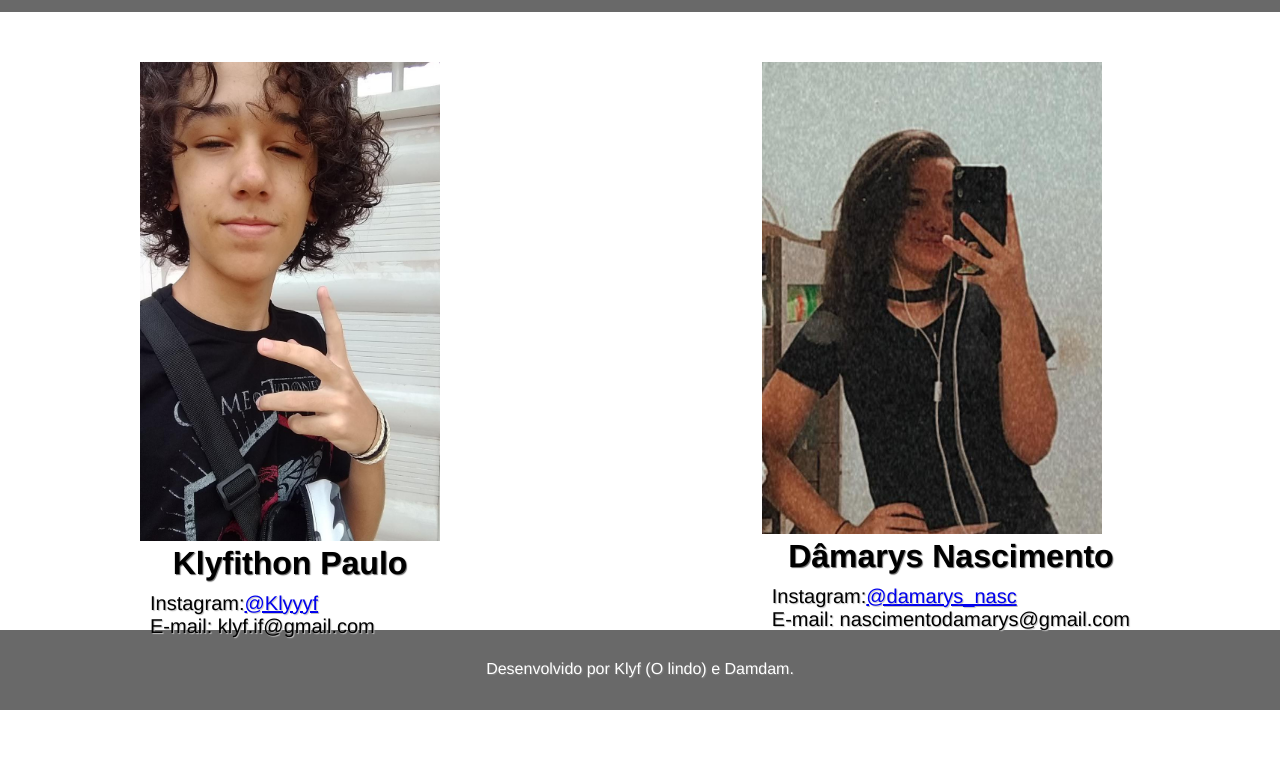
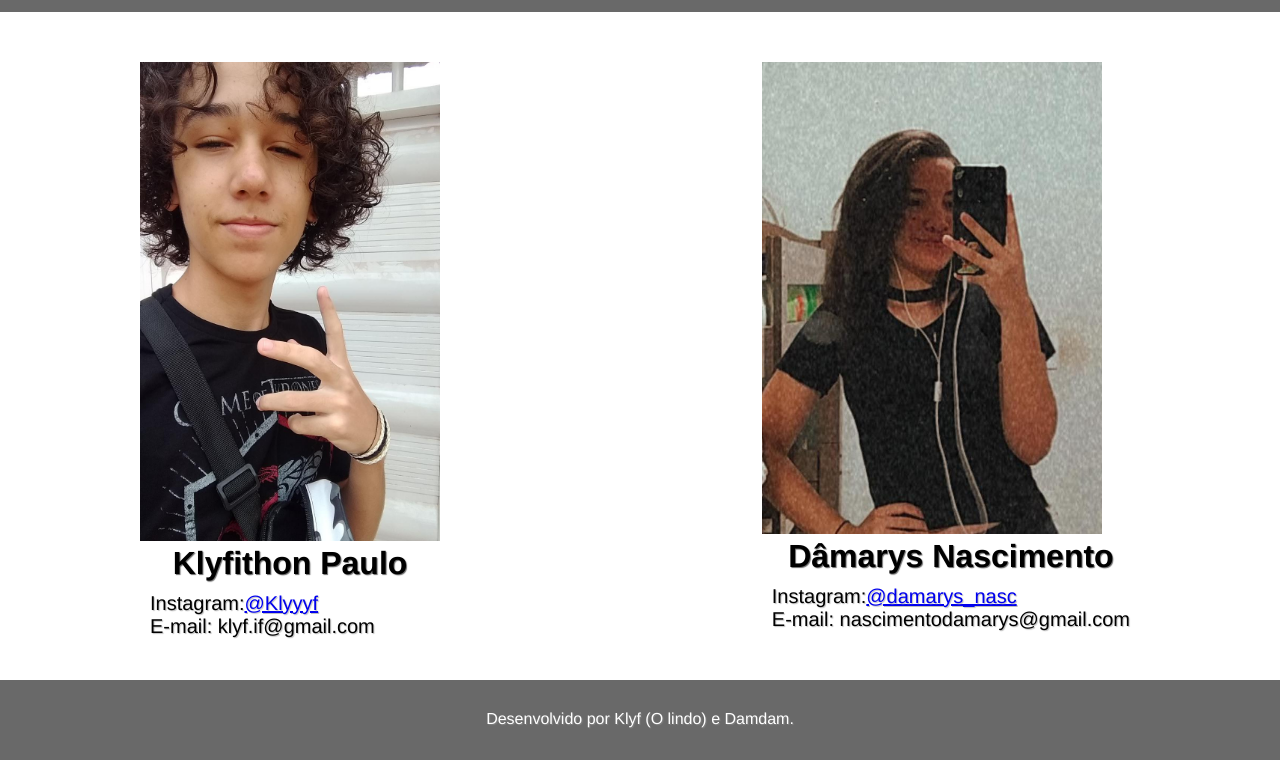
Before and after one commit to Klyyyf/PI, a plain HTML site: page dv.html in a window 1280 px wide. Shown: the part 108-868 px from the top of the page. Before the commit the page ends 818 px from the top, so only its background shows below. Drawn offline with Linux system fonts and the light colour scheme.

Commit message:
pequena atualização xd

```diff
--- a/beleza.css
+++ b/beleza.css
@@ -2,12 +2,14 @@
     @import url('https://fonts.googleapis.com/css2?family=Caveat:wght@600&display=swap%27');
     /* TAGS */
 
-    form td, th, tr {
-    	background-color: #FFFFFF;
+    form td,
+    th,
+    tr {
+        background-color: #FFFFFF;
     }
 
     form {
-    	padding: 0px 50px 0px 50px;
+        padding: 0px 50px 0px 50px;
     }
 
     header {
@@ -81,7 +83,7 @@
     }
 
     #principal {
-        min-height: 500px;
+        min-height: 550px;
         padding: 50px;
     }
 
```
Also changed, not shown: dv.html (+1 -1 lines).
